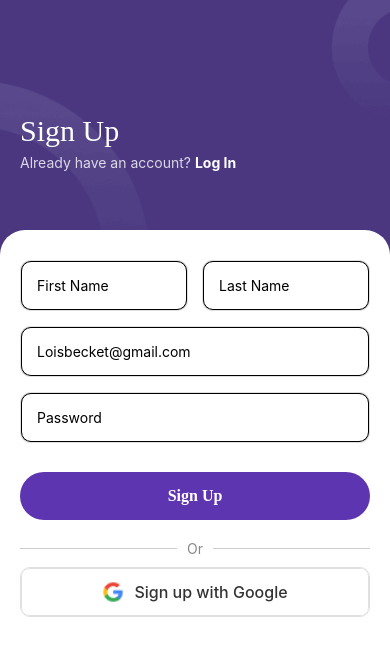
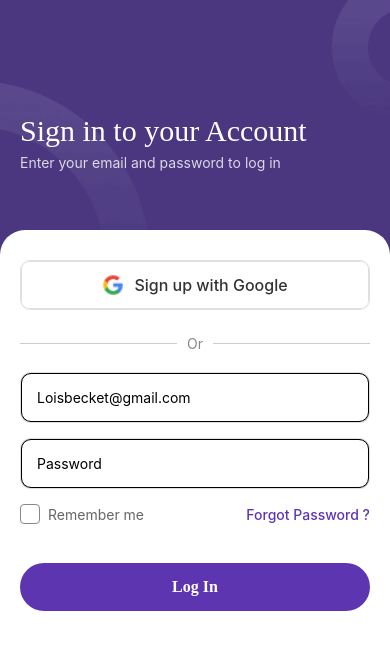
Before and after one commit to jayrathod-solutelabs/MyTodoList, a React Native app: screen /Login in a window 390 px wide. Shown: the top 656 px of the page. Built offline with nearby package versions, Linux system fonts and the light colour scheme.

Commit message:
add the login page

```diff
--- a/src/Navigation/StackNavigation.tsx
+++ b/src/Navigation/StackNavigation.tsx
@@ -1,8 +1,9 @@
 import { createStackNavigator } from '@react-navigation/stack';
 import HomeScreen from '../Screen/HomeScreen';
 import AddTaskScreen from '../Screen/AddTaskScreen';
-import Signup from '../Screen/Signup';
 import { Task } from '../Screen/AddTodoSlice';
+import SignUp from '../Screen/SignUp';
+import LoginScreen from '../Screen/LoginScreen';
 
 export type RootStackParamList = {
     Home: undefined;
@@ -21,7 +22,12 @@ export default function StackNavigation() {
             <Stack.Screen
                 name="SignUp"
                 options={{ headerShown: false }}
-                component={Signup}
+                component={SignUp}
+            />
+            <Stack.Screen
+                name="Login"
+                options={{ headerShown: false }}
+                component={LoginScreen}
             />
             <Stack.Screen
                 name="Home"
--- /dev/null
+++ b/src/Screen/LoginScreen.tsx
@@ -0,0 +1,360 @@
+import {
+  View,
+  Text,
+  StyleSheet,
+  Image,
+  TouchableOpacity,
+  StatusBar,
+  TextInput,
+} from "react-native";
+const logoImg = require("../assets/home-background.png");
+const googleImg = require("../assets/google.png");
+import { commonStyles } from "../styles/commonStyles";
+import { useNavigation } from "@react-navigation/native";
+import { RootStackParamList } from "../Navigation/StackNavigation";
+import { NativeStackNavigationProp } from "@react-navigation/native-stack";
+import { useState } from "react";
+
+type NavigationProp = NativeStackNavigationProp<RootStackParamList>;
+
+const LoginScreen = () => {
+  const navigation = useNavigation<NavigationProp>();
+  const [rememberMe, setRememberMe] = useState(false);
+
+  return (
+    <View style={styles.container}>
+      <StatusBar
+        barStyle="light-content"
+        backgroundColor="transparent"
+        translucent={true}
+      />
+
+      <View style={styles.backgroundImage}>
+        <Image source={logoImg} style={styles.backgroundImage} />
+        <View style={styles.textContainer}>
+          <Text style={styles.headerText}>Sign in to your Account</Text>
+          <View style={styles.loginTextContainer}>
+            <Text style={styles.accountText}>
+              Enter your email and password to log in
+            </Text>
+          </View>
+        </View>
+      </View>
+
+      <View style={styles.formContainer}>
+        <View style={styles.inputContainer}>
+          <TouchableOpacity style={styles.googleButton}>
+            <Image source={googleImg} style={styles.googleLogo} />
+            <Text style={styles.googleButtonText}>Sign up with Google</Text>
+          </TouchableOpacity>
+        </View>
+
+        {/* Or Divider */}
+        <View style={styles.orContainer}>
+          <View style={styles.orLine} />
+          <Text style={styles.orText}>Or</Text>
+          <View style={styles.orLine} />
+        </View>
+
+        <View style={styles.inputContainer}>
+          <TextInput
+            style={styles.textInputContainer}
+            placeholder="Loisbecket@gmail.com"
+            keyboardType="email-address"
+          />
+        </View>
+
+        <View style={styles.inputContainer}>
+          <TextInput
+            style={styles.textInputContainer}
+            placeholder="Password"
+            secureTextEntry={true}
+          />
+        </View>
+
+        {/* Remember Me and Forgot Password */}
+        <View style={styles.rememberContainer}>
+          <TouchableOpacity
+            style={styles.rememberMeButton}
+            onPress={() => setRememberMe(!rememberMe)}>
+            <View style={[styles.checkbox, rememberMe && styles.checkboxChecked]}/>
+            <Text style={styles.rememberMeText}>Remember me</Text>
+          </TouchableOpacity>
+
+          <TouchableOpacity onPress={() => {}}>
+            <Text style={styles.forgotPasswordText}>Forgot Password ?</Text>
+          </TouchableOpacity>
+        </View>
+
+        <TouchableOpacity
+          style={styles.addButton}
+          onPress={() => navigation.navigate("AddTask")}
+        >
+          <Text style={commonStyles.addButtonText}>Log In</Text>
+        </TouchableOpacity>
+
+      </View>
+    </View>
+  );
+};
+
+const styles = StyleSheet.create({
+  labelText: {
+    fontSize: 16,
+    fontWeight: "700",
+    marginBottom: 10,
+    marginTop: 15,
+    fontFamily: "Inter-Regular",
+  },
+
+  textInputContainer: {
+    borderWidth: 0.1,
+    shadowColor: "black",
+    shadowRadius: 3.84,
+    elevation: 5,
+    borderRadius: 10,
+    backgroundColor: "white",
+    padding: 15,
+    fontSize: 14,
+  },
+
+  text: {
+    fontSize: 30,
+  },
+  backgroundImage: {
+    width: "100%",
+    height: 230,
+  },
+  cardsView: {
+    alignItems: "center",
+    flexDirection: "row",
+    justifyContent: "space-between",
+    marginTop: -40,
+    gap: 10,
+    marginHorizontal: 10,
+  },
+  textContainer: {
+    position: "absolute",
+    justifyContent: "flex-start",
+    alignItems: "flex-start",
+    paddingTop: 80,
+    paddingHorizontal: 20,
+    marginTop: 20,
+    marginBottom: 30,
+  },
+  headerText: {
+    fontSize: 30,
+    fontFamily: "Inter-Bold",
+    color: "white",
+    marginTop: 14,
+  },
+  addButton: {
+    backgroundColor: "#5E35B1",
+    borderRadius: 30,
+    paddingVertical: 15,
+    alignItems: "center",
+    marginTop: 14,
+  },
+
+  completedSectionTitle: {
+    fontSize: 16,
+    fontWeight: "bold",
+    color: "#1B1B1D",
+    marginBottom: 8,
+    paddingHorizontal: 5,
+  },
+  taskListContainer: {
+    backgroundColor: "white",
+    borderRadius: 15,
+    marginTop: 20,
+    marginHorizontal: 10,
+    elevation: 1,
+    padding: 5,
+  },
+  noTasksText: {
+    textAlign: "center",
+    margin: 20,
+    fontSize: 16,
+    color: "#0000000",
+    fontFamily: "Inter-Bold",
+  },
+
+  container: {
+    flex: 1,
+    backgroundColor: "#4A3780",
+  },
+  header: {},
+  backButton: {
+    width: 30,
+    height: 30,
+    justifyContent: "center",
+    alignItems: "center",
+  },
+  backButtonText: {
+    color: "white",
+    fontSize: 24,
+    fontWeight: "bold",
+  },
+  titleContainer: {
+    paddingTop: 60,
+    paddingHorizontal: 20,
+    marginTop: 20,
+    marginBottom: 30,
+  },
+  title: {
+    fontSize: 28,
+    fontWeight: "bold",
+    color: "white",
+    marginBottom: 5,
+  },
+  loginTextContainer: {
+    flexDirection: "row",
+    alignItems: "center",
+    marginTop: 6,
+  },
+  accountText: {
+    color: "rgba(255, 255, 255, 0.8)",
+    fontSize: 14,
+  },
+  loginLink: {
+    color: "white",
+    fontSize: 14,
+    fontWeight: "bold",
+  },
+  formContainer: {
+    flex: 1,
+    backgroundColor: "white",
+    borderTopLeftRadius: 25,
+    borderTopRightRadius: 25,
+    paddingHorizontal: 20,
+    paddingTop: 30,
+    paddingBottom: 40,
+  },
+  nameContainer: {
+    flexDirection: "row",
+    justifyContent: "space-between",
+  },
+  halfWidth: {
+    width: "48%",
+  },
+  inputContainer: {
+    marginBottom: 15,
+    backgroundColor: "white",
+    borderRadius: 10,
+    borderWidth: 1,
+    borderColor: "#e0e0e0",
+    overflow: "hidden",
+  },
+
+  countryCodeButton: {
+    flexDirection: "row",
+    alignItems: "center",
+    paddingHorizontal: 10,
+    borderRightWidth: 1,
+    borderRightColor: "#e0e0e0",
+    height: "100%",
+  },
+  countryCodeText: {
+    fontSize: 16,
+    marginRight: 5,
+  },
+  chevronDown: {
+    fontSize: 10,
+    color: "#888",
+  },
+  rememberContainer: {
+    flexDirection: "row",
+    justifyContent: "space-between",
+    alignItems: "center",
+    marginBottom: 25,
+  },
+  rememberMeButton: {
+    flexDirection: "row",
+    alignItems: "center",
+  },
+  checkbox: {
+    width: 20,
+    height: 20,
+    borderRadius: 4,
+    borderWidth: 1,
+    borderColor: "#888",
+    marginRight: 8,
+  },
+  forgotPasswordText: {
+    fontSize: 14,
+    color: "#5E35B1",
+    fontWeight: "500",
+  },
+  checkboxChecked: {
+    backgroundColor: "#5E35B1",
+    borderColor: "#5E35B1",
+  },
+  rememberMeText: {
+    fontSize: 14,
+    color: "#666",
+  },
+  eyeIcon: {
+    position: "absolute",
+    right: 10,
+    top: 10,
+    padding: 5,
+  },
+  eyeIconText: {
+    fontSize: 18,
+  },
+  loginButton: {
+    backgroundColor: "#4169e1",
+    borderRadius: 8,
+    paddingVertical: 15,
+    alignItems: "center",
+    marginTop: 15,
+    marginBottom: 10,
+  },
+  loginButtonText: {
+    color: "white",
+    fontSize: 16,
+    fontWeight: "bold",
+  },
+  orContainer: {
+    flexDirection: "row",
+    alignItems: "center",
+    marginVertical: 10,
+    marginBottom: 20,
+  },
+  orLine: {
+    flex: 1,
+    height: 1,
+    backgroundColor: "#ccc",
+  },
+  orText: {
+    color: "#888",
+    fontSize: 14,
+    marginHorizontal: 10,
+  },
+  googleButton: {
+    flexDirection: "row",
+    alignItems: "center",
+    justifyContent: "center",
+    borderWidth: 1,
+    borderColor: "#e0e0e0",
+    borderRadius: 8,
+    paddingVertical: 12,
+  },
+  googleLogo: {
+    width: 22,
+    height: 22,
+    marginRight: 10,
+    color: "#4285F4",
+    fontSize: 18,
+    fontWeight: "bold",
+    textAlign: "center",
+    lineHeight: 24,
+  },
+  googleButtonText: {
+    color: "#333",
+    fontSize: 16,
+    fontWeight: "500",
+  },
+});
+
+export default LoginScreen;
```
